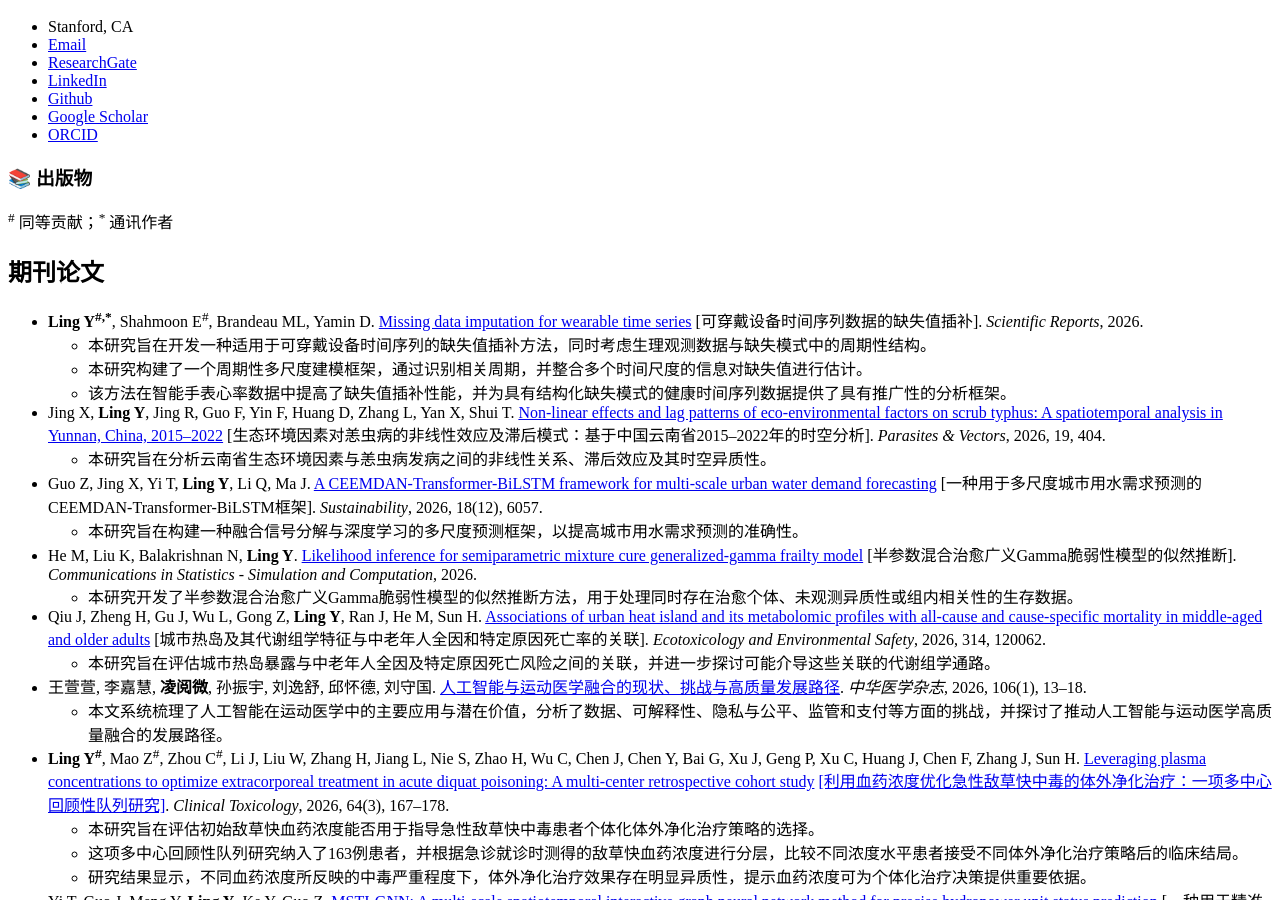
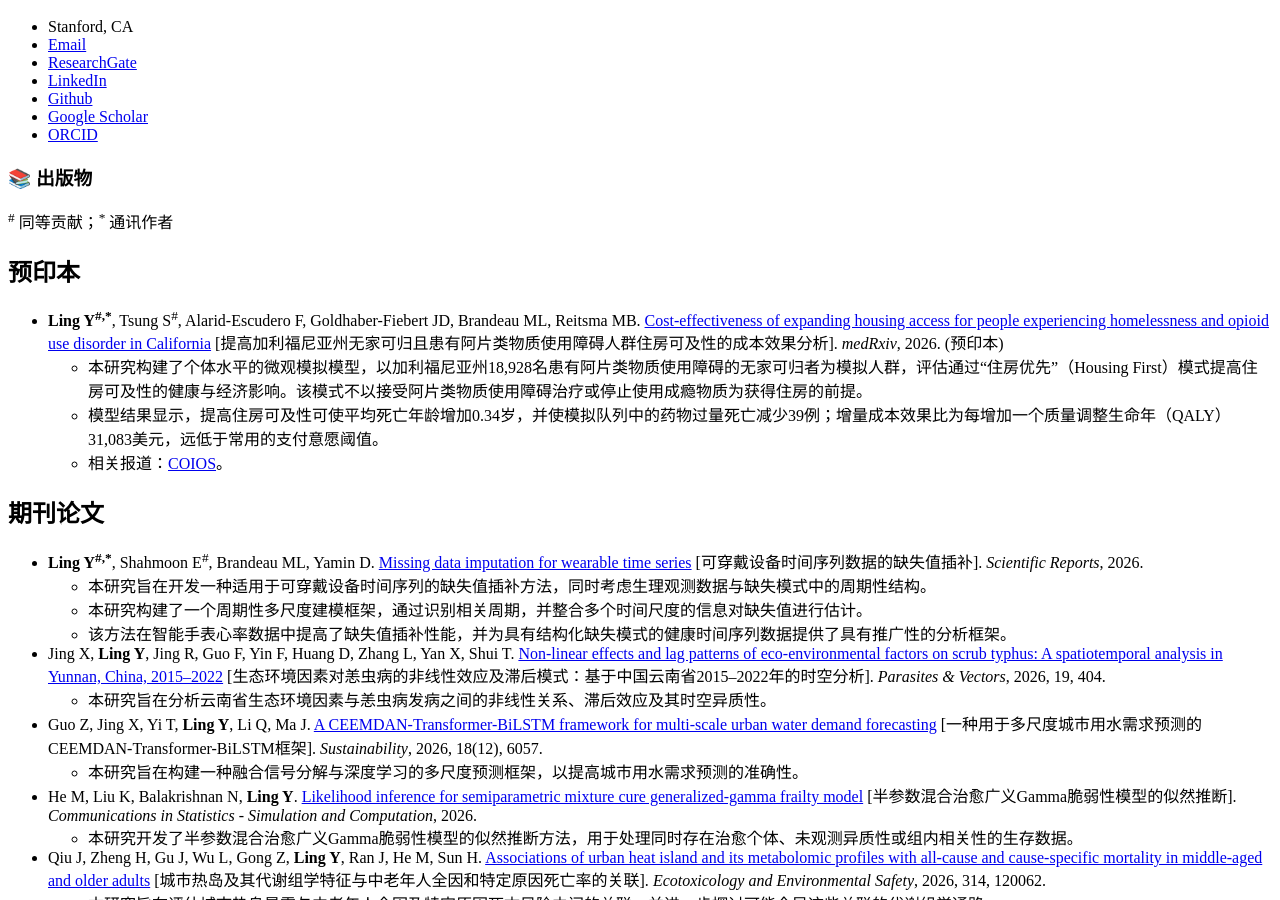
Before and after one commit to lingyuewei/lingyuewei.github.io, a Jekyll site: the page built from _pages/includes/pub.md, in a window 1280 px wide and 900 px high, scrolled down 698 px. Built offline with Jekyll 4.4.1, drawn with Linux system fonts in a browser that asks for light colours; our own code applies the rules of GitHub Pages for plain Markdown files.

Commit message:
Update pub.md

```diff
--- a/_pages/includes/pub.md
+++ b/_pages/includes/pub.md
@@ -1,6 +1,13 @@
 # 📚 出版物
 
 <sup>#</sup> 同等贡献；<sup>*</sup> 通讯作者
+
+## 预印本
+
+- <strong>Ling Y<sup>#,&#42;</sup></strong>, Tsung S<sup>#</sup>, Alarid-Escudero F, Goldhaber-Fiebert JD, Brandeau ML, Reitsma MB. [Cost-effectiveness of expanding housing access for people experiencing homelessness and opioid use disorder in California](https://doi.org/10.64898/2026.10.15.26365505) [提高加利福尼亚州无家可归且患有阿片类物质使用障碍人群住房可及性的成本效果分析]. *medRxiv*, 2026. (预印本)
+  - 本研究构建了个体水平的微观模拟模型，以加利福尼亚州18,928名患有阿片类物质使用障碍的无家可归者为模拟人群，评估通过“住房优先”（Housing First）模式提高住房可及性的健康与经济影响。该模式不以接受阿片类物质使用障碍治疗或停止使用成瘾物质为获得住房的前提。
+  - 模型结果显示，提高住房可及性可使平均死亡年龄增加0.34岁，并使模拟队列中的药物过量死亡减少39例；增量成本效果比为每增加一个质量调整生命年（QALY）31,083美元，远低于常用的支付意愿阈值。
+  - 相关报道：[COIOS](https://www.coios.me/housing-for-homeless-californians-with-opioid-use-disorder/)。
 
 ## 期刊论文
 
```
